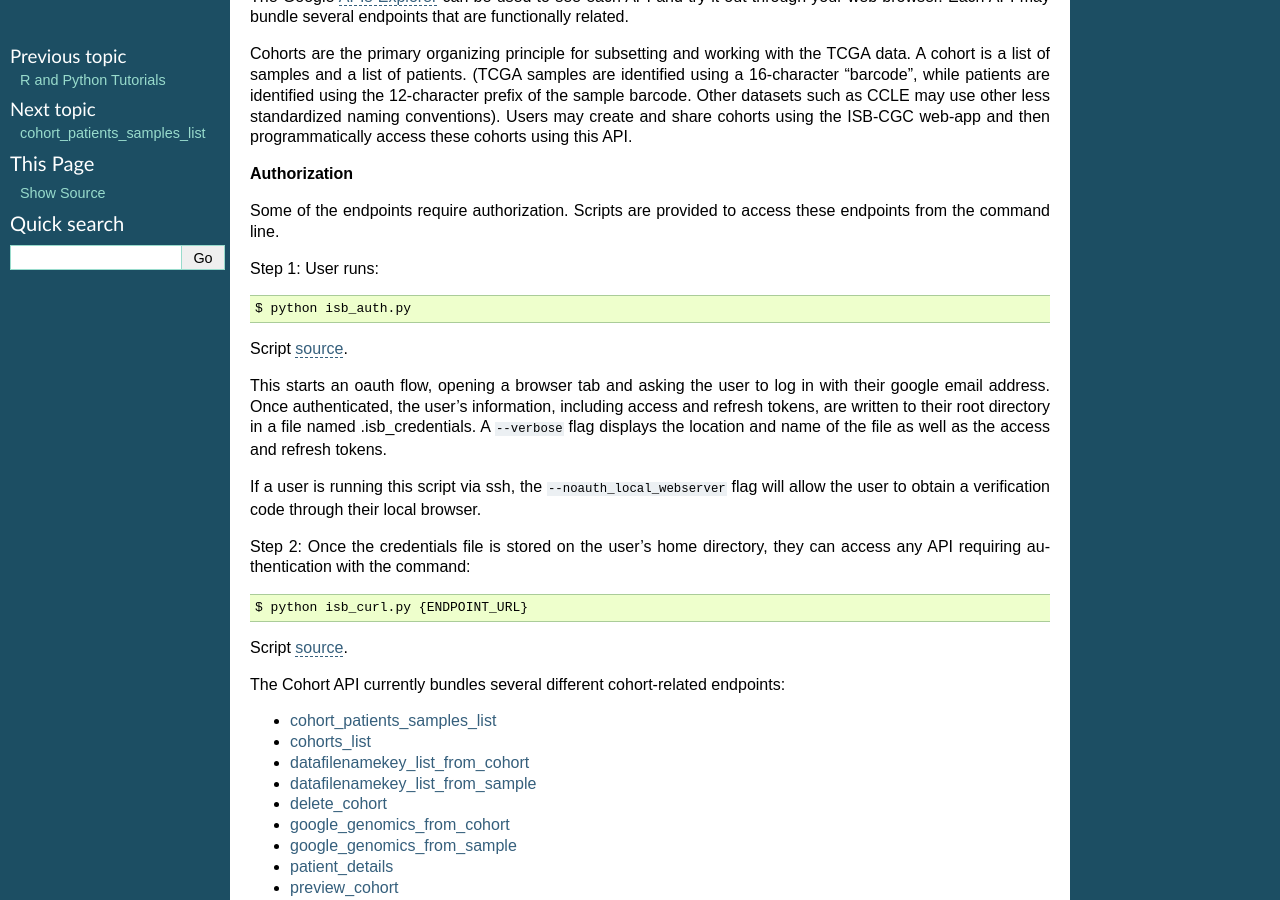
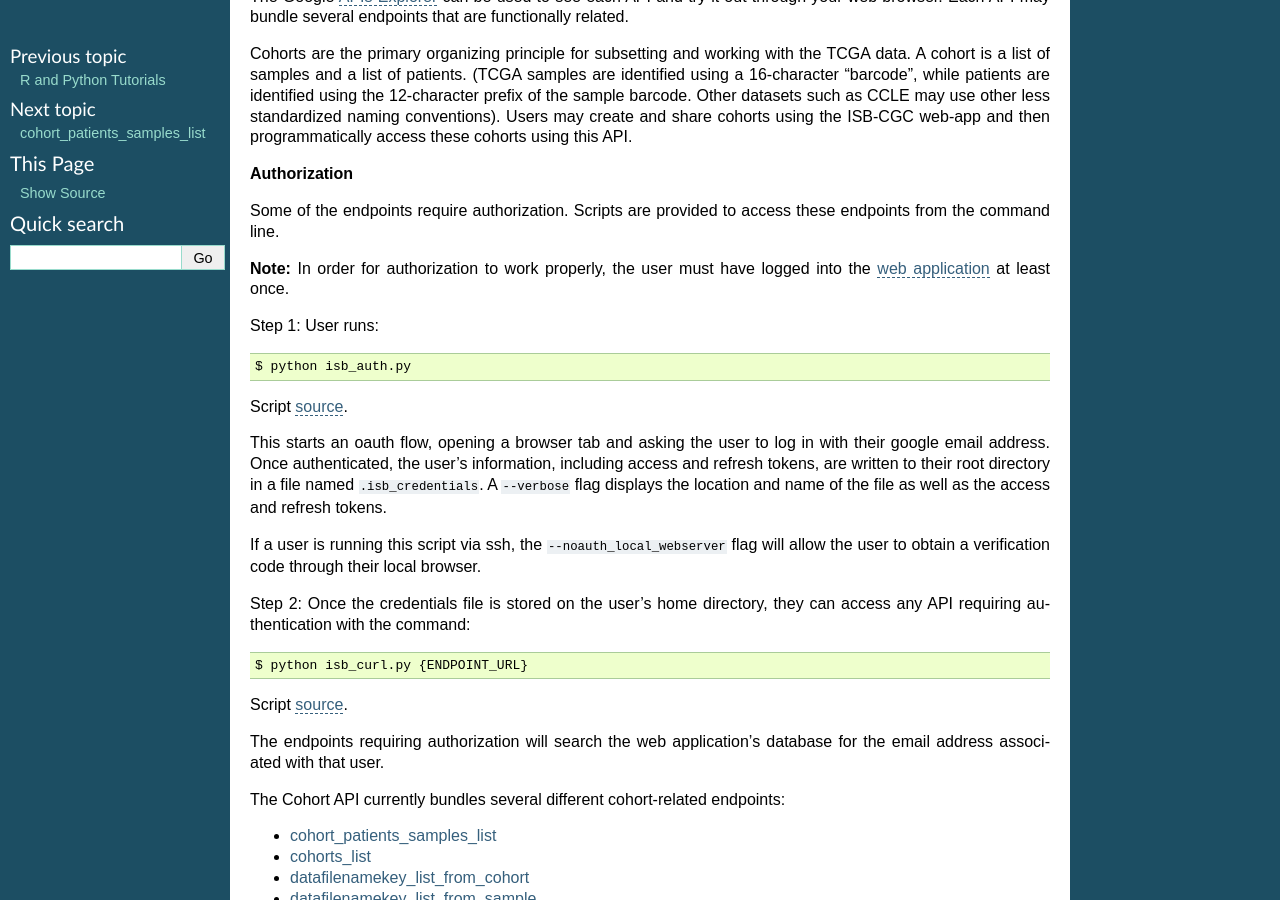
Before and after one commit to isb-cgc/readthedocs, a Sphinx documentation site: the page built from docs/source/sections/progapi/Programmatic-API.rst, in a window 1280 px wide and 900 px high, scrolled down 283 px. Built offline with Sphinx 7.4.7, drawn with Linux system fonts in a browser that asks for light colours.

Commit message:
clarifying authorization through webapp

```diff
--- a/docs/source/sections/progapi/Programmatic-API.rst
+++ b/docs/source/sections/progapi/Programmatic-API.rst
@@ -29,13 +29,15 @@ using this API.
 
 Some of the endpoints require authorization. Scripts are provided to access these endpoints from the command line.
 
+**Note:** In order for authorization to work properly, the user must have logged into the `web application <https://isb-cgc.appspot.com/>`_ at least once.
+
 Step 1: User runs::
 
    $ python isb_auth.py
 
 Script `source <https://github.com/isb-cgc/ISB-CGC-Webapp/blob/master/scripts/isb_auth.py>`_.
 
-This starts an oauth flow, opening a browser tab and asking the user to log in with their google email address. Once authenticated, the user’s information, including access and refresh tokens, are written to their root directory in a file named .isb_credentials. A ``--verbose`` flag displays the location and name of the file as well as the access and refresh tokens.
+This starts an oauth flow, opening a browser tab and asking the user to log in with their google email address. Once authenticated, the user’s information, including access and refresh tokens, are written to their root directory in a file named ``.isb_credentials``. A ``--verbose`` flag displays the location and name of the file as well as the access and refresh tokens.
 
 If a user is running this script via ssh, the ``--noauth_local_webserver`` flag will allow the user to obtain a verification code through their local browser.
 
@@ -44,6 +46,9 @@ Step 2: Once the credentials file is stored on the user's home directory, they c
    $ python isb_curl.py {ENDPOINT_URL}
 
 Script `source <https://github.com/isb-cgc/ISB-CGC-Webapp/blob/master/scripts/isb_curl.py>`_.
+
+The endpoints requiring authorization will search the web application's database for the email address associated with that user.
+
 
 The Cohort API currently bundles several different cohort-related endpoints:
 
```
